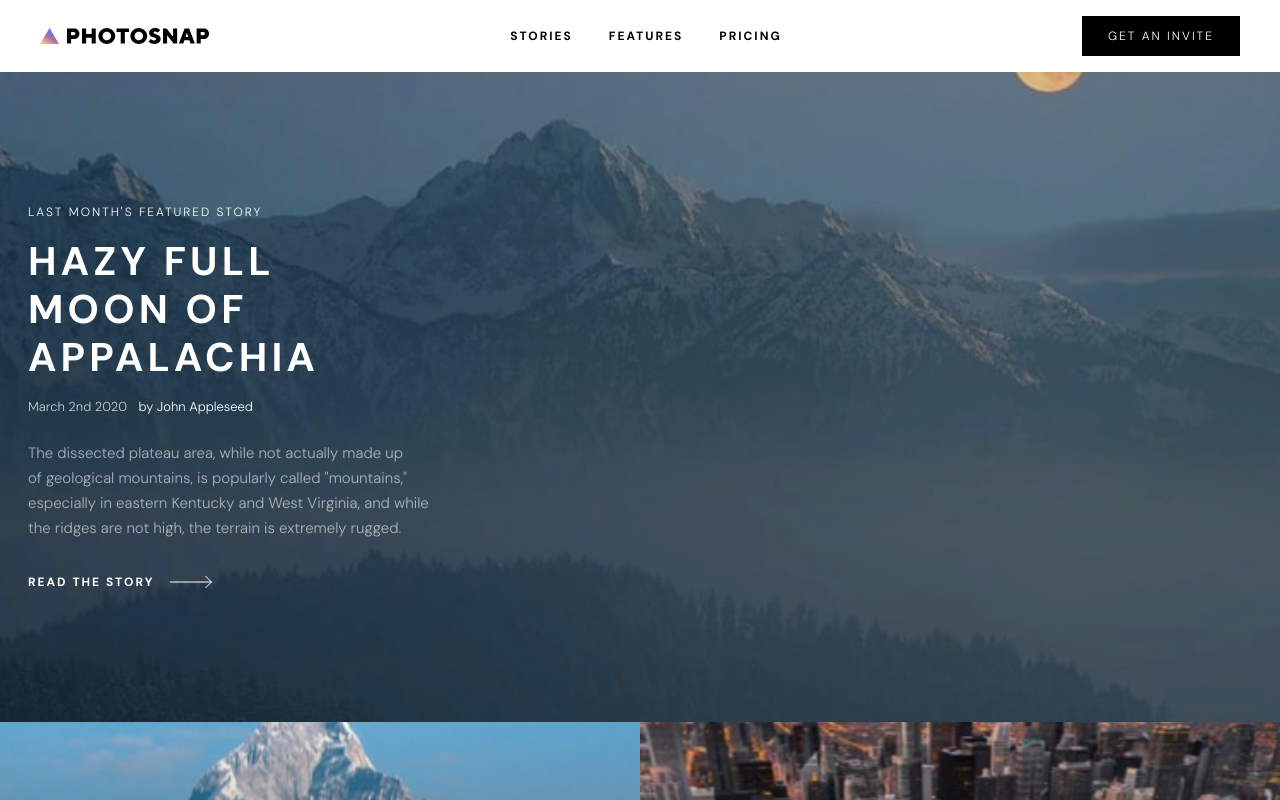
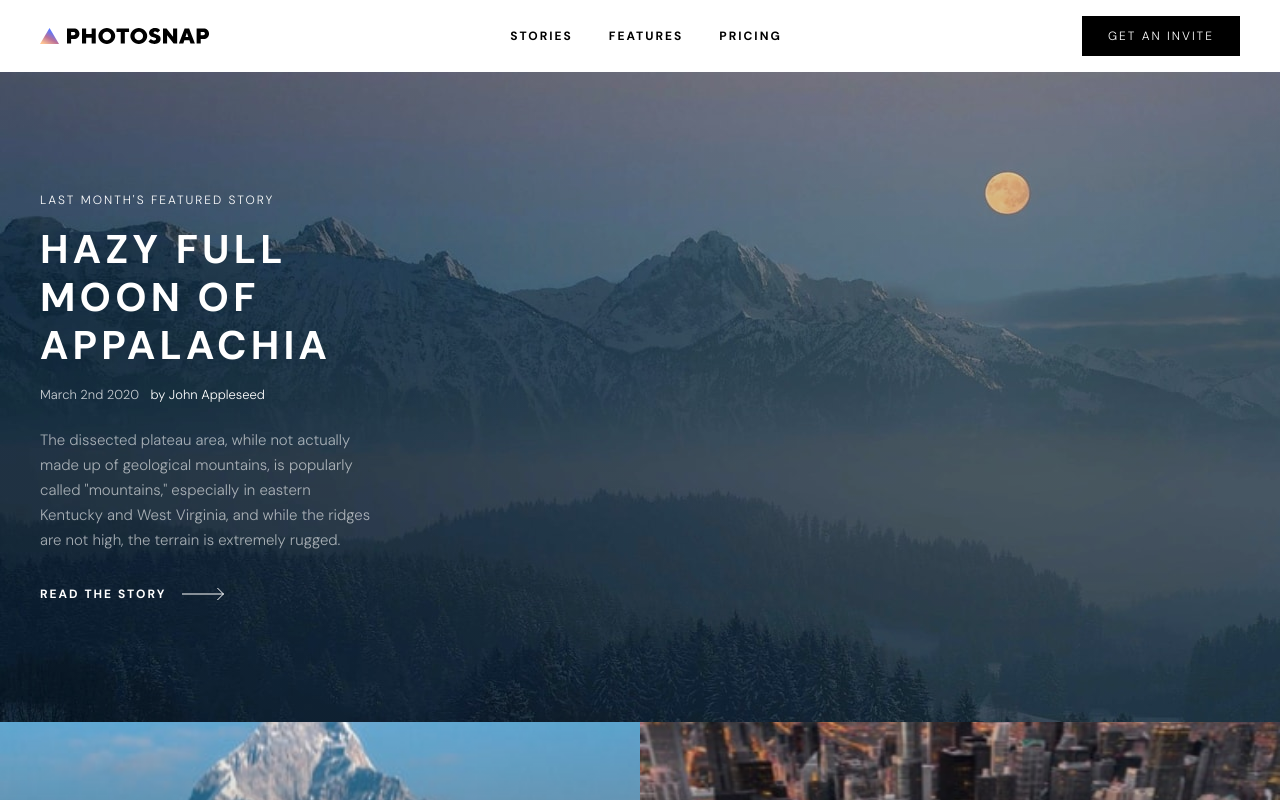
Before and after one commit to jdubcodes/photosnap-website, a React (Vite) app: page /stories in a window 1280 px wide. Shown: the top 800 px of the page. Built offline with nearby package versions, Linux system fonts and the light colour scheme.

Commit message:
Complete stories page for all screens

```diff
--- a/src/components/Stories.jsx
+++ b/src/components/Stories.jsx
@@ -9,13 +9,13 @@ import moonTablet from '../assets/stories/mobile/moon-of-appalacia.jpg'
 export default function Stories() {
   return (
     <>
-      <section className='min-h-vp-mobile grid grid-row-2 bg-black text-white md:min-h-0 md:h-[40.625rem] md:bg-stories-tablet md:bg-cover md:bg-center md:flex md:items-center'>
+      <section className='min-h-vp-mobile grid grid-row-2 bg-black text-white md:min-h-0 md:h-[40.625rem] md:bg-stories-tablet md:bg-cover md:bg-center md:flex md:items-center lg:bg-stories-desktop lg:bg-top'>
         <img
           src={moonMobile}
           alt='mountains'
           className='w-full h-[317px] object-cover object-top md:hidden'
         />
-        <div className='px-7 py-12 md:max-w-[29rem]'>
+        <div className='px-7 py-12 md:pl-10 md:pr-0 md:py-0 lg:pl-40'>
           <p className='text-link text-bold uppercase'>
             Last month's featured story
           </p>
@@ -26,7 +26,7 @@ export default function Stories() {
             <span className='opacity-75 mr-2'>March 2nd 2020 </span>
             <span>by John Appleseed</span>
           </p>
-          <p className='mt-6 mb-8 text-body text-white/60 md:text-balance'>
+          <p className='mt-6 mb-8 text-body text-white/60 md:text-balance md:max-w-[24rem] lg:text-wrap'>
             The dissected plateau area, while not actually made up of geological
             mountains, is popularly called "mountains," especially in eastern
             Kentucky and West Virginia, and while the ridges are not high, the
@@ -38,7 +38,7 @@ export default function Stories() {
           </button>
         </div>
       </section>
-      <section className='md:grid md:grid-cols-2'>
+      <section className='md:grid md:grid-cols-2 lg:grid-cols-4'>
         {stories.map((story) => (
           <div
             key={story.key}
--- a/tailwind.config.js
+++ b/tailwind.config.js
@@ -76,6 +76,8 @@ export default {
       backgroundImage: {
         'stories-tablet':
           'linear-gradient(rgba(0,0,0,0.15), rgba(0,0,0,0.15)), url("src/assets/stories/tablet/moon-of-appalacia.jpg")',
+        'stories-tablet':
+          'linear-gradient(rgba(0,0,0,0.15), rgba(0,0,0,0.15)), url("src/assets/stories/desktop/moon-of-appalacia.jpg")',
       },
     },
   },
```
